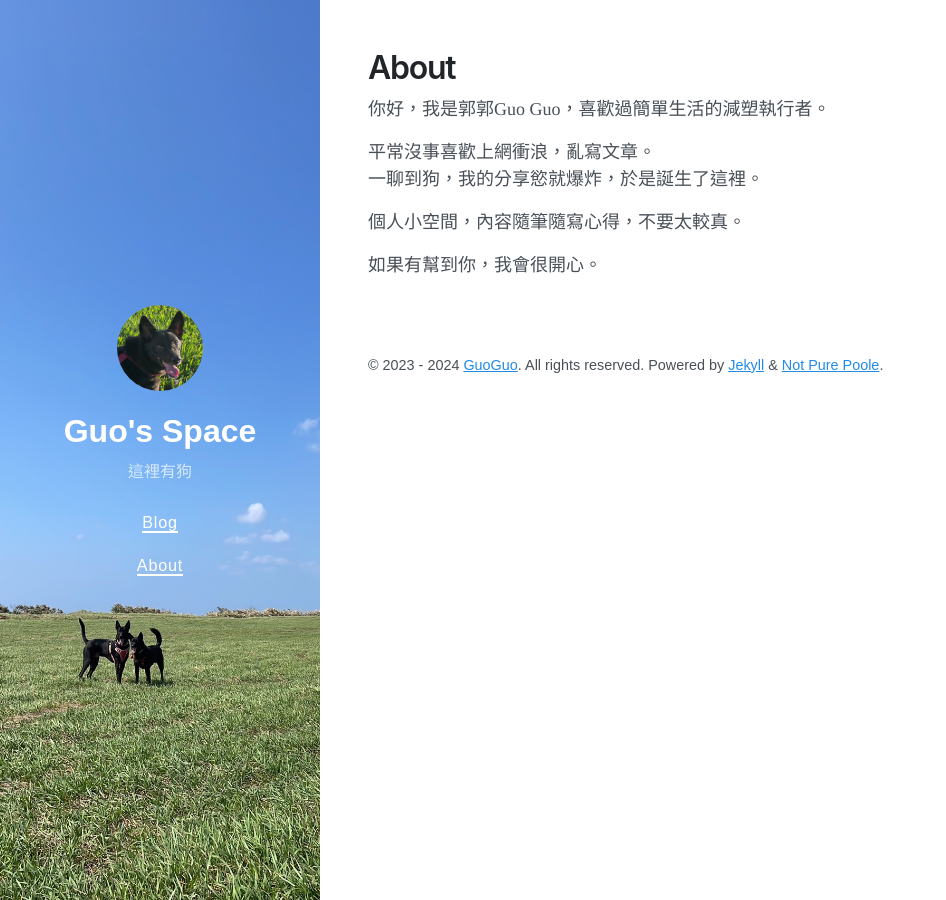
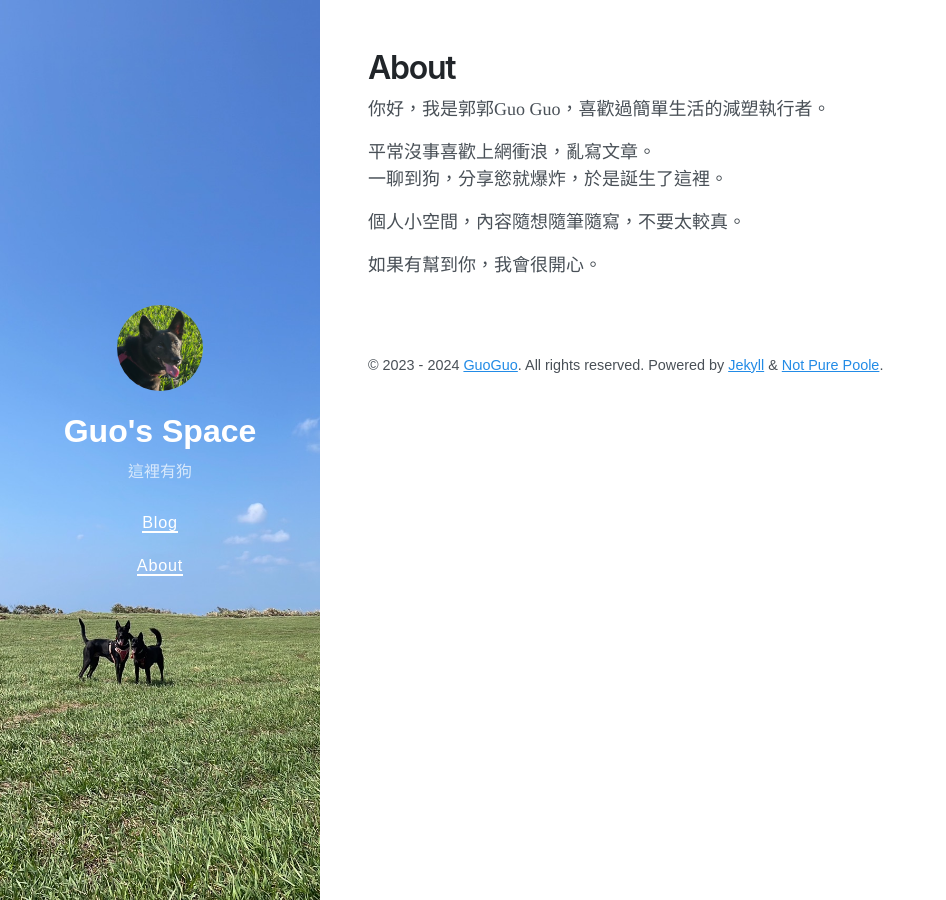
Before and after one commit to arguski/Guospace, a Jekyll site: the page built from about.md, in a window 1280 px wide. Shown: the whole page, without its empty margins (0-946 px from the left). Built offline with Jekyll 4.4.1, drawn with Linux system fonts in a browser that asks for light colours; nearby versions of some CDN libraries.

```diff
--- a/about.md
+++ b/about.md
@@ -6,9 +6,9 @@ title: About
 你好，我是郭郭Guo Guo，喜歡過簡單生活的減塑執行者。
 
 平常沒事喜歡上網衝浪，亂寫文章。
-一聊到狗，我的分享慾就爆炸，於是誕生了這裡。
+一聊到狗，分享慾就爆炸，於是誕生了這裡。
 
 
-個人小空間，內容隨筆隨寫心得，不要太較真。
+個人小空間，內容隨想隨筆隨寫，不要太較真。
 
 如果有幫到你，我會很開心。
```
Also changed, not shown: 1 other file.
